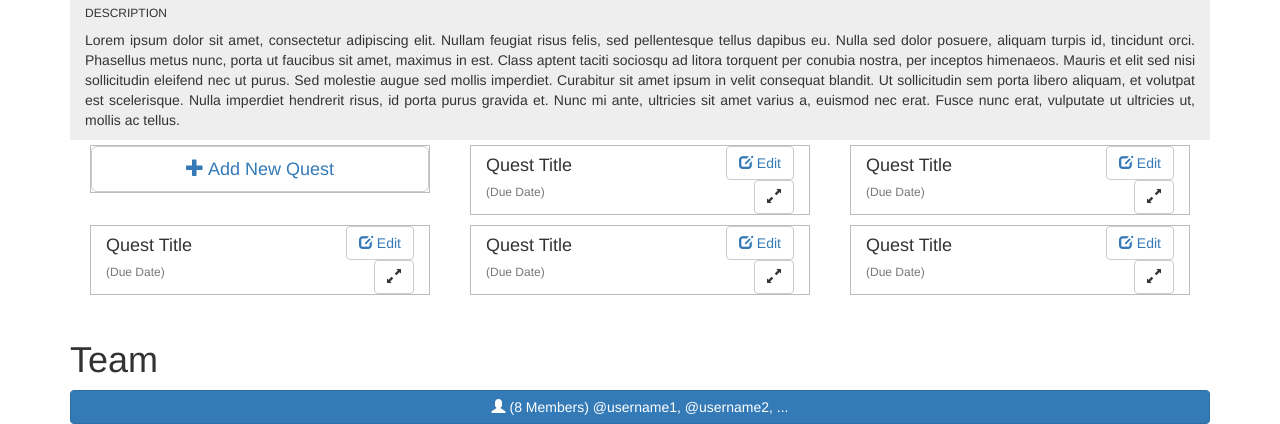
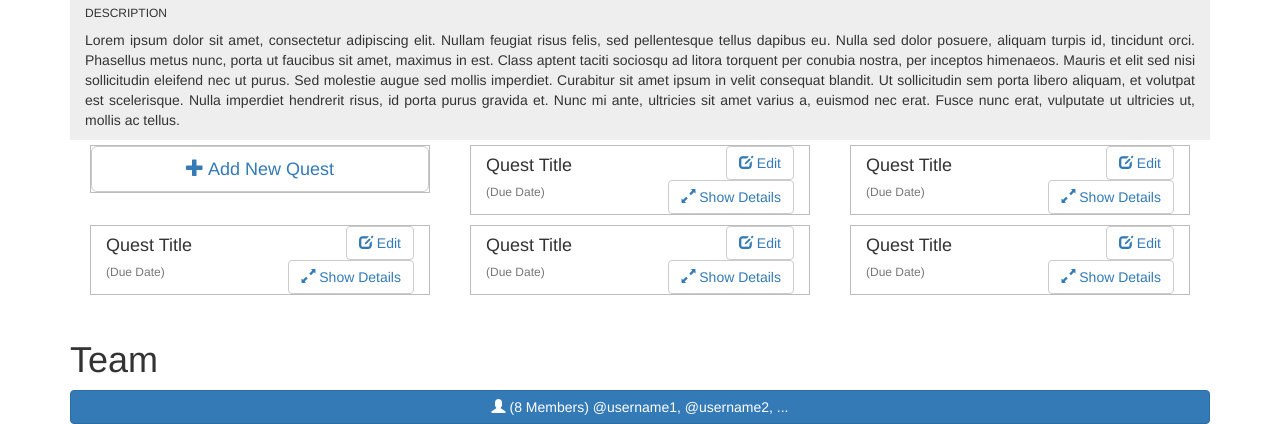
Before and after one commit to ltiaunesp/Fellowship, a plain HTML site: page www/project.html in a window 1280 px wide. Both pictures are taken after a click on the button "Add New Mission". Shown: the part 498-922 px from the top of the page. Drawn offline with Linux system fonts and the light colour scheme.

Commit message:
Project - Show Quest details

```diff
--- a/www/project.html
+++ b/www/project.html
@@ -149,7 +149,7 @@
                   </div>
                   <div class="col-lg-4 col-md-4 col-sm-4 col-xs-4">
                     <button type="button" name="button" class="btn btn-default btn-md pull-right"><a href="#"><span class="glyphicon glyphicon-edit"></span> Edit</a></button>
-                    <button class="btn btn-default btn-md pull-right" data-toggle="collapse" href="#collapseQuest1" aria-expanded="true" aria-controls="collapseQuest1"><span class="glyphicon glyphicon-resize-full"></span></button>
+                    <button class="btn btn-default btn-md pull-right" data-toggle="collapse" href="#collapseQuest1" aria-expanded="true" aria-controls="collapseQuest1"><a href="#"><a href="#"><span class="glyphicon glyphicon-resize-full"></span> Show Details</a></a></button>
                   </div>
                   <div class="collapse" id="collapseQuest1">
                     <div class="col-lg-6 col-md-6 col-sm-6 col-xs-6">
@@ -178,7 +178,7 @@
                   </div>
                   <div class="col-lg-4 col-md-4 col-sm-4 col-xs-4">
                     <button type="button" name="button" class="btn btn-default btn-md pull-right"><a href="#"><span class="glyphicon glyphicon-edit"></span> Edit</a></button>
-                    <button class="btn btn-default btn-md pull-right" data-toggle="collapse" href="#collapseQuest2" aria-expanded="true" aria-controls="collapseQuest2"><span class="glyphicon glyphicon-resize-full"></span></button>
+                    <button class="btn btn-default btn-md pull-right" data-toggle="collapse" href="#collapseQuest2" aria-expanded="true" aria-controls="collapseQuest2"><a href="#"><span class="glyphicon glyphicon-resize-full"></span> Show Details</a></button>
                   </div>
                   <div class="collapse" id="collapseQuest2">
                     <div class="col-lg-6 col-md-6 col-sm-6 col-xs-6">
@@ -207,7 +207,7 @@
                   </div>
                   <div class="col-lg-4 col-md-4 col-sm-4 col-xs-4">
                     <button type="button" name="button" class="btn btn-default btn-md pull-right"><a href="#"><span class="glyphicon glyphicon-edit"></span> Edit</a></button>
-                    <button class="btn btn-default btn-md pull-right" data-toggle="collapse" href="#collapseQuest3" aria-expanded="true" aria-controls="collapseQuest3"><span class="glyphicon glyphicon-resize-full"></span></button>
+                    <button class="btn btn-default btn-md pull-right" data-toggle="collapse" href="#collapseQuest3" aria-expanded="true" aria-controls="collapseQuest3"><a href="#"><span class="glyphicon glyphicon-resize-full"></span> Show Details</a></button>
                   </div>
                   <div class="collapse" id="collapseQuest3">
                     <div class="col-lg-6 col-md-6 col-sm-6 col-xs-6">
@@ -236,7 +236,7 @@
                   </div>
                   <div class="col-lg-4 col-md-4 col-sm-4 col-xs-4">
                     <button type="button" name="button" class="btn btn-default btn-md pull-right"><a href="#"><span class="glyphicon glyphicon-edit"></span> Edit</a></button>
-                    <button class="btn btn-default btn-md pull-right" data-toggle="collapse" href="#collapseQuest4" aria-expanded="true" aria-controls="collapseQuest4"><span class="glyphicon glyphicon-resize-full"></span></button>
+                    <button class="btn btn-default btn-md pull-right" data-toggle="collapse" href="#collapseQuest4" aria-expanded="true" aria-controls="collapseQuest4"><a href="#"><span class="glyphicon glyphicon-resize-full"></span> Show Details</a></button>
                   </div>
                   <div class="collapse" id="collapseQuest4">
                     <div class="col-lg-6 col-md-6 col-sm-6 col-xs-6">
@@ -265,7 +265,7 @@
                   </div>
                   <div class="col-lg-4 col-md-4 col-sm-4 col-xs-4">
                     <button type="button" name="button" class="btn btn-default btn-md pull-right"><a href="#"><span class="glyphicon glyphicon-edit"></span> Edit</a></button>
-                    <button class="btn btn-default btn-md pull-right" data-toggle="collapse" href="#collapseQuest5" aria-expanded="true" aria-controls="collapseQuest5"><span class="glyphicon glyphicon-resize-full"></span></button>
+                    <button class="btn btn-default btn-md pull-right" data-toggle="collapse" href="#collapseQuest5" aria-expanded="true" aria-controls="collapseQuest5"><a href="#"><span class="glyphicon glyphicon-resize-full"></span> Show Details</a></button>
                   </div>
                   <div class="collapse" id="collapseQuest5">
                     <div class="col-lg-6 col-md-6 col-sm-6 col-xs-6">
```
